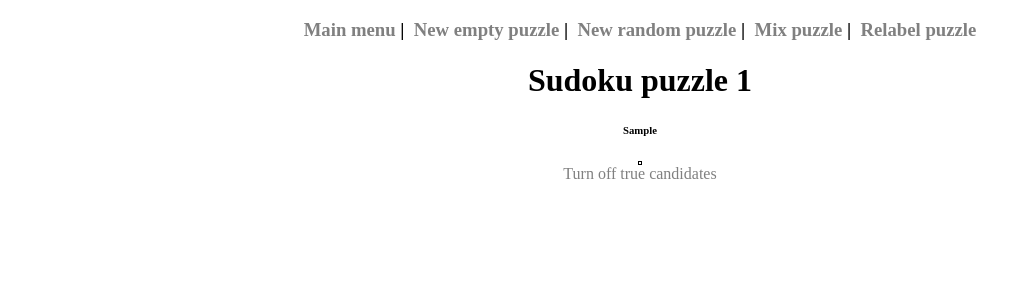
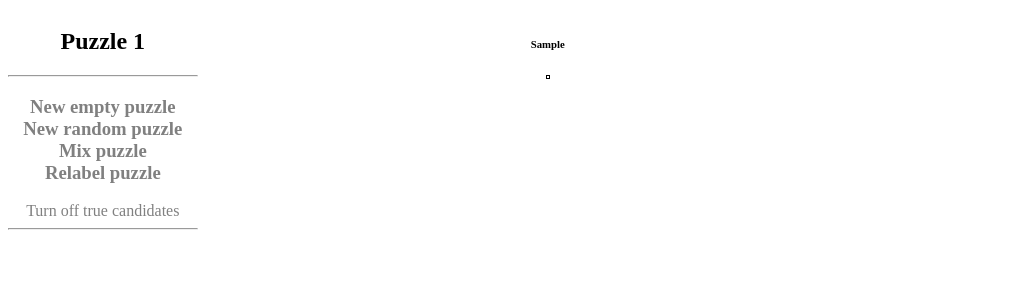
Before and after one commit to GermanMartynov/sdk17, a Django app: template templates/sudoku/puzzle.html in a window 1280 px wide. Shown: the top 300 px of the page, without its empty margins (0-1031 px from the left). Run offline with Django 3.2, Linux system fonts and the light colour scheme; the template is opened without the code that fills it: most values are stand-ins (such as "Sample title", 1, 10 or a date in 2020).

Commit message:
новая вестка страницы с пазлом

```diff
--- a/templates/sudoku/puzzle.html
+++ b/templates/sudoku/puzzle.html
@@ -8,6 +8,24 @@
         A:visited { text-decoration: none; }
         A:active { text-decoration: none; }
         a { color: grey;
+        }
+
+        .puzzle_menu {
+{#            background-color: #fc0; /* Цвет фона слоя */#}
+            padding: 0px; /* Поля вокруг текста */
+            float: left; /* Обтекание по правому краю */
+            width: 15%; /* Ширина слоя */
+        }
+
+        .puzzle_grid {
+{#            background-color: #c0c0c0; /* Цвет фона слоя */#}
+            padding: 5px; /* Поля вокруг текста */
+            width: 70%; /* Ширина слоя */#}
+            float: inherit; /* Обтекание по правому краю */
+        }
+
+        .clear {
+            clear: left; /* Отмена обтекания */
         }
 
         .center{
@@ -46,19 +64,24 @@
   </style>
 </head>
 <body>
+
+<div class="puzzle_menu">
     <div class="center">
-    <h3><a href={% url 'puzzle_main_menu_url' %}>Main menu</a>&nbsp|&nbsp
-        <a href={% url 'empty_puzzle_url' %}>New empty puzzle</a>&nbsp|&nbsp
-        <a href={% url 'new_random_puzzle_url' %}>New random puzzle</a>&nbsp|&nbsp
-        <a href={% url 'mix_puzzle_url' %}>Mix puzzle</a>&nbsp|&nbsp
+        <h2>Puzzle {{ base_puzzle.id }}</h2>
+        <hr>
+        <h3>
+            <a href={% url 'empty_puzzle_url' %}>New empty puzzle</a><br>
+            <a href={% url 'new_random_puzzle_url' %}>New random puzzle</a><br>
+            <a href={% url 'mix_puzzle_url' %}>Mix puzzle</a><br>
             <a href={% url 'relabe_puzzle_url' %}>Relabel puzzle</a>
         </h3>
-    <h1>Sudoku puzzle {{ base_puzzle.id }}</h1>
-    <h6>{{ puzzle.finger_print }}</h6>
-
+        <a href="{% url 'swich_marks_url' %}">{% if puzzle.all_marks %}Show{% else %}Turn off{% endif %} true candidates</a>
+        <hr>
+    </div>
 </div>
 
-
+<div class="puzzle_grid">
+    <h6 align="center">{{ puzzle.finger_print }}</h6>
     <table class="sudoku_table">
         {% for rows_of_boxes in puzzle.rows_of_boxes %}
             <tr>
@@ -78,11 +101,6 @@
             </tr>
         {% endfor %}
     </table>
-<div class="center">
-<a href="{% url 'swich_marks_url' %}">{% if puzzle.all_marks %}Show{% else %}Turn off{% endif %} true candidates</a>
-
-
-
 </div>
 </body>
 </html>
```
Lines whose indentation alone changed are shown as unchanged.
